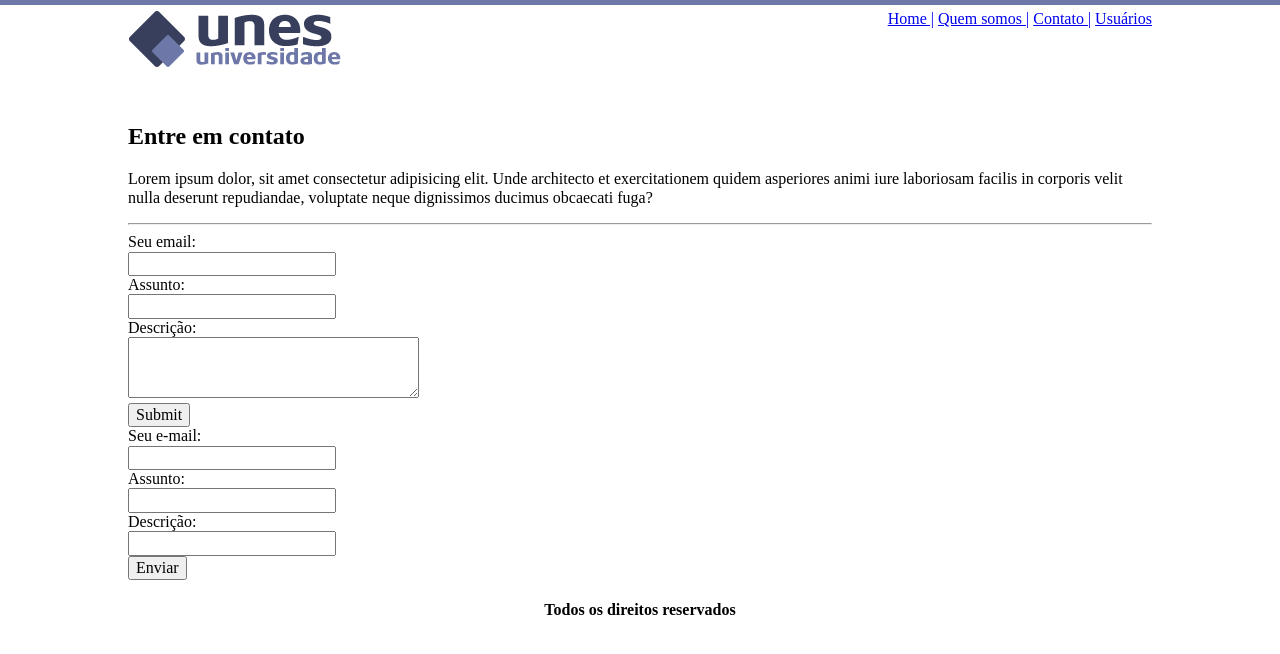
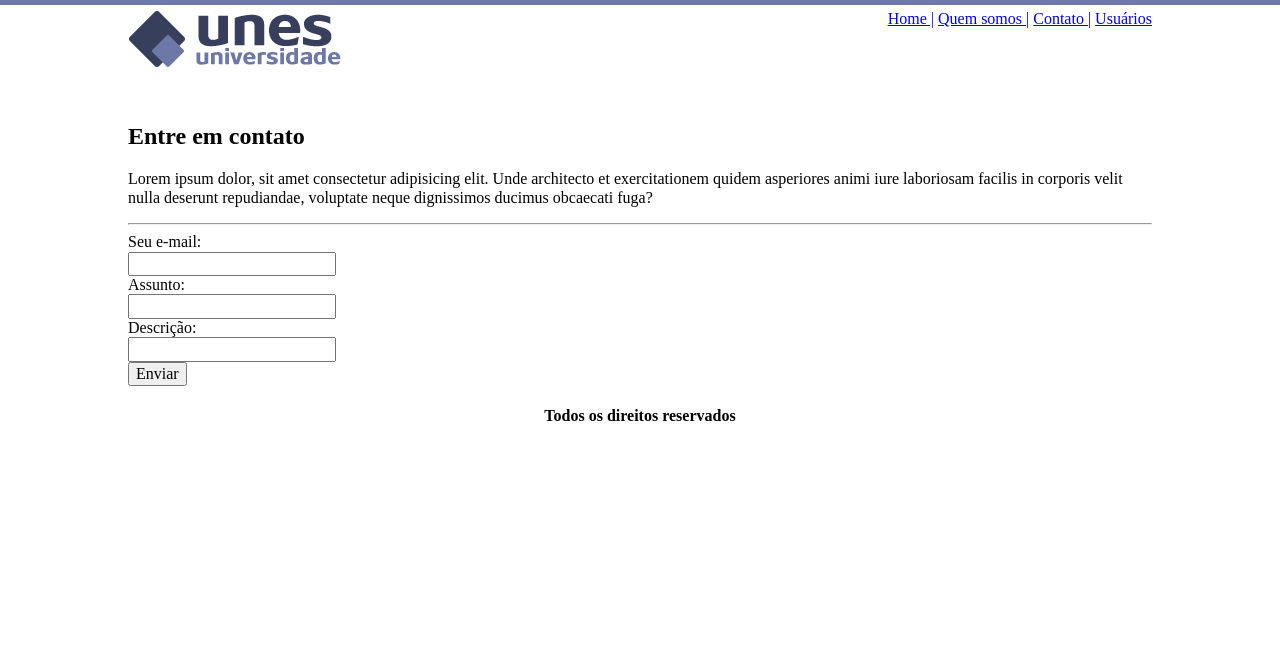
Before and after one commit to kalil004/UNES-PMIC, a Flask app: page /contato/ in a window 1280 px wide. Shown: the top 654 px of the page. Run offline with Flask 2, Linux system fonts and the light colour scheme; some libraries are stand-ins or nearby versions.

Commit message:
Update contatounes.html

```diff
--- a/templates/contatounes.html
+++ b/templates/contatounes.html
@@ -6,13 +6,6 @@
     <h2>Entre em contato</h2>
     <p>Lorem ipsum dolor, sit amet consectetur adipisicing elit. Unde architecto et exercitationem quidem asperiores animi iure laboriosam facilis in corporis velit nulla deserunt repudiandae, voluptate neque dignissimos ducimus obcaecati fuga?</p>
     <hr>
-    <label for="email">Seu email:</label><br>
-    <input type="email" name="email" id="email"><br>
-    <label for="assunto">Assunto:</label><br>
-    <input type="text" name="assunto" id="assunto"><br>
-    <label for="descrição">Descrição:</label><br>
-    <textarea name="descrição" id="descrição" cols="30" rows="3"></textarea><br>
-    <input type="submit" name="enviar" id="enviar">
     <form method="post" action="/contatos">
         Seu e-mail:<br>
         <input type="text" name="email" required><br>
```
